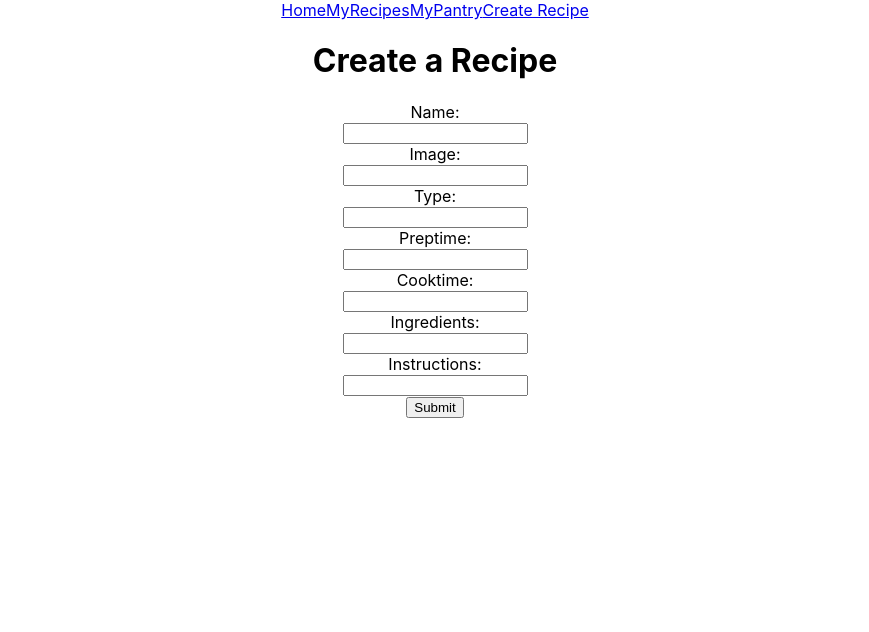
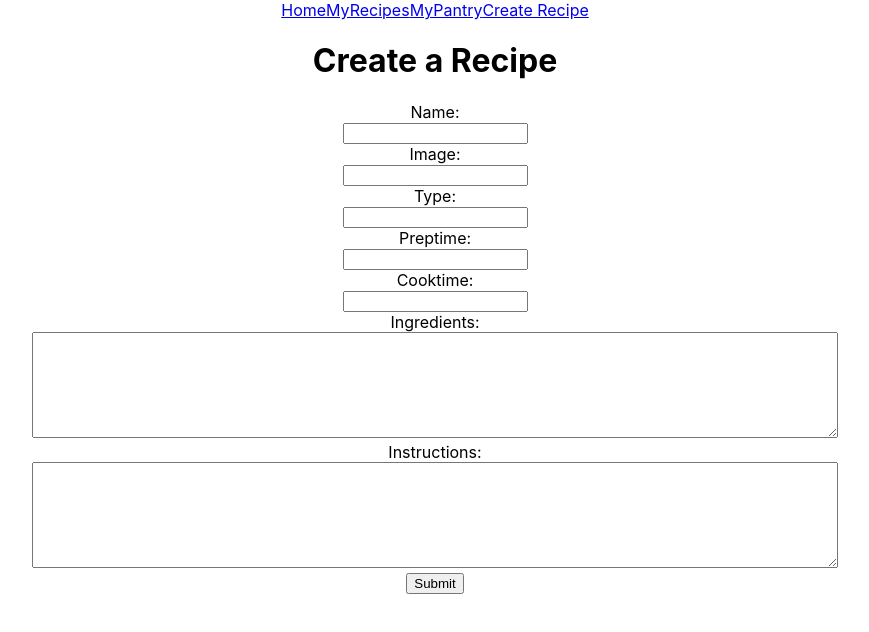
Before and after one commit to Convosable/MyPantry, a React (Create React App) app: page /createrecipe in a window 1280 px wide. Shown: the top 632 px of the page, without its empty margins (205-1074 px from the left). Built offline with nearby package versions, Linux system fonts and the light colour scheme; data requests are answered from the project's data file.

Commit message:
adds functional create recipe form

```diff
--- a/db.json
+++ b/db.json
@@ -11,7 +11,11 @@
         "salt",
         "pepper"
       ],
-      "instructions": ["Do this.", "Do that.", "Done."]
+      "instructions": [
+        "Do this.",
+        "Do that.",
+        "Done."
+      ]
     },
     {
       "id": 2,
@@ -24,7 +28,35 @@
         "salt",
         "pepper"
       ],
-      "instructions": ["Do this.", "Do that.", "Done."]
+      "instructions": [
+        "Do this.",
+        "Do that.",
+        "Done."
+      ]
+    },
+    {
+      "name": "French Toast",
+      "image": "https://www.simplyrecipes.com/thmb/b48moNCTtaUYEc1Qyxhe9V66XKc=/1500x0/filters:no_upscale():max_bytes(150000):strip_icc()/Simply-Recipes-French-Toast-Lead-Shot-3b-c3a68a576a9548f5bd43cce3d2d7f4b7.jpg",
+      "type": "Breakfast",
+      "preptime": "5 minutes",
+      "cooktime": "5 minutes",
+      "ingredients": [
+        "White Bread",
+        " Cinnamon",
+        " Sugar",
+        " Eggs",
+        " Butter",
+        " Syrup",
+        " Powdered Sugar"
+      ],
+      "instructions": [
+        "Whisk 1 egg 1/4 cup milk 2 tbsp sugar and 1 tbsp cinnamon all together in a bowl.",
+        " Soak bread slice in egg mixture for a few seconds.",
+        " Place on preheated pan at medium heat.",
+        " Flip when side starts to brown.",
+        " Serve with butter syrup and powdered sugar."
+      ],
+      "id": 3
     }
   ],
   "ingredients": [
--- a/src/App.js
+++ b/src/App.js
@@ -51,15 +51,21 @@ function App() {
 
   // still need to fix the add/remove button text to only apply to one paticular item as opposed to the entire list of ingr. on handleIngredientChange
 
+  // function handleAddIngredient(ingredient) {
+  //   const alreadyExists = ingredientsList.some(i => ingredient.name === i.name)
+  //   if (alreadyExists) {
+  //     alert("Ingredient already exists...")
+  //   } else {
+  //     setIngredientsList([...ingredientsList, ingredient])
+  //   }
+  // }
   function handleAddIngredient(ingredient) {
-    const alreadyExists = ingredientsList.some(i => ingredient.name === i.name)
-    if (alreadyExists) {
-      alert("Ingredient already exists...")
-    } else {
-      setIngredientsList([...ingredientsList, ingredient])
-    }
+    setIngredientsList([...ingredientsList, ingredient])
   }
 
+  function handleRecipeSubmit(recipe) {
+    setRecipesList([...recipesList, recipe])
+}
   // still need to stop the ingriedient from being added to the list on handleAddIngredient (check the POST request)
 
   return (
@@ -79,7 +85,7 @@ function App() {
           <MyPantry ingredientIsActive = {ingredientIsActive} myIngredientsList = {myIngredientsList} handleIngredientChange = {handleIngredientChange} ingredientsList = {ingredientsList} handleAddIngredient = {handleAddIngredient}/>
         </Route>
         <Route exact path = "/createrecipe">
-          <CreateRecipe />
+          <CreateRecipe handleRecipeSubmit = {handleRecipeSubmit}/>
         </Route>
       </Switch>
     </div>
--- a/src/CreateRecipe.js
+++ b/src/CreateRecipe.js
@@ -1,6 +1,6 @@
 import React, {useState} from "react";
 
-function CreateRecipe() {
+function CreateRecipe({handleRecipeSubmit}) {
 
     const [formData, setFormData] = useState({
         name: "",
@@ -12,25 +12,59 @@ function CreateRecipe() {
         instructions: []
     })
 
+    function createNewRecipe() {
+        const newRecipe = {
+            name: formData.name,
+            image: formData.image,
+            type: formData.type,
+            preptime: formData.preptime,
+            cooktime: formData.cooktime,
+            ingredients: formData.ingredients,
+            instructions: formData.instructions
+        }
+        fetch(`http://localhost:3000/recipes`, {
+            method: "POST",
+            headers: {
+                "Content-Type" : "application/json"
+            },
+            body: JSON.stringify(newRecipe)
+            })
+            .then(r => r.json())
+            .then(data => handleRecipeSubmit(data))
+    }
+
+    function handleChange(e) {
+        setFormData({
+            ...formData,
+            [e.target.name] : e.target.value
+        })
+    }
+
+    function handleChangeArray(e) {
+        setFormData({
+            ...formData,
+            [e.target.name] : e.target.value.split(",")
+        })
+    }
+
     return (
-
-    <div>
+        <div>
             <h1>Create a Recipe</h1>
-            <form>
+            <form onSubmit = {createNewRecipe}>
                 <label>Name: </label><br></br>
-                <input type="text" value = {formData.name}/><br></br>
+                <input onChange = {handleChange} type="text" name = "name" value = {formData.name}/><br></br>
                 <label>Image: </label><br></br>
-                <input type="text" value = {formData.image}/><br></br>
+                <input onChange = {handleChange} type="text" name = "image" value = {formData.image}/><br></br>
                 <label>Type: </label><br></br>
-                <input type="text" value = {formData.type}/><br></br>
+                <input onChange = {handleChange} type="text" name = "type" value = {formData.type}/><br></br>
                 <label>Preptime: </label><br></br>
-                <input type="text" value = {formData.preptime}/><br></br>
+                <input onChange = {handleChange} type="text" name = "preptime" value = {formData.preptime}/><br></br>
                 <label>Cooktime: </label><br></br>
-                <input type="text" value = {formData.cooktime}/><br></br>
+                <input onChange = {handleChange} type="text" name = "cooktime" value = {formData.cooktime}/><br></br>
                 <label>Ingredients: </label><br></br>
-                <input type="text" value = {formData.ingredients}/><br></br>
+                <textarea className = "textarea"onChange = {handleChangeArray} type="text" name = "ingredients" value = {formData.ingredients}/><br></br>
                 <label>Instructions: </label><br></br>
-                <input type="text" value = {formData.instructions}/><br></br>
+                <textarea className = "textarea" onChange = {handleChangeArray} type="text" name = "instructions" value = {formData.instructions}/><br></br>
                 <input type="submit" value = "Submit"/>
             </form>
         </div>
--- a/src/MyPantry.js
+++ b/src/MyPantry.js
@@ -25,6 +25,10 @@ function MyPantry({ingredientsList, myIngredientsList, handleIngredientChange, i
             name: formData.name,
             category: formData.category
         }
+        const alreadyExists = ingredientsList.some(i => e.target.value === i.name)
+        if (alreadyExists) {
+            alert("Ingredient already exists...")
+        } else {
             fetch(`http://localhost:3000/ingredients`, {
                 method: "POST",
                 headers: {
@@ -38,6 +42,7 @@ function MyPantry({ingredientsList, myIngredientsList, handleIngredientChange, i
                 name: "",
                 category: formData.category
             });
+        }
     }
 
     function handleChange(e) {
--- a/src/index.css
+++ b/src/index.css
@@ -55,7 +55,11 @@ code {
   border-style: solid;
 }
 
-.instructions {
+.list {
   text-align: left;
-  margin-left: 575px;
 }
+
+.textarea {
+  height: 100px;
+  width: 800px;
+}
```
Lines whose indentation alone changed are shown as unchanged.
